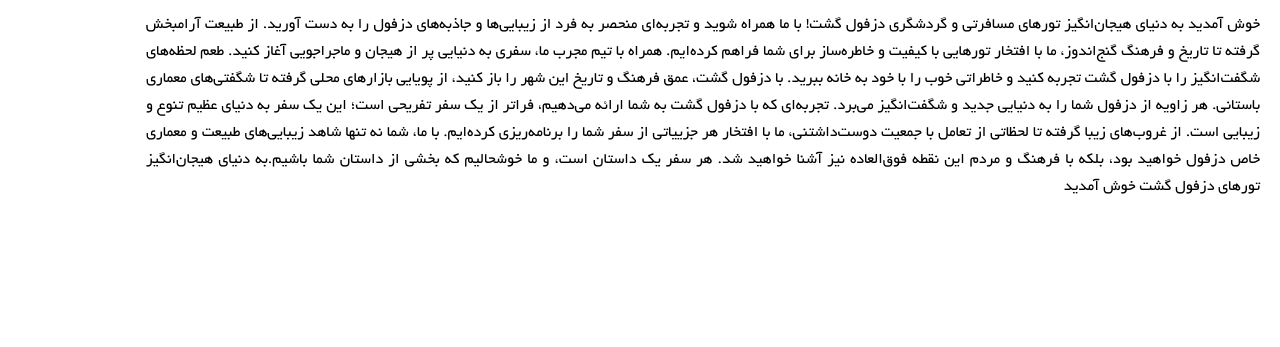
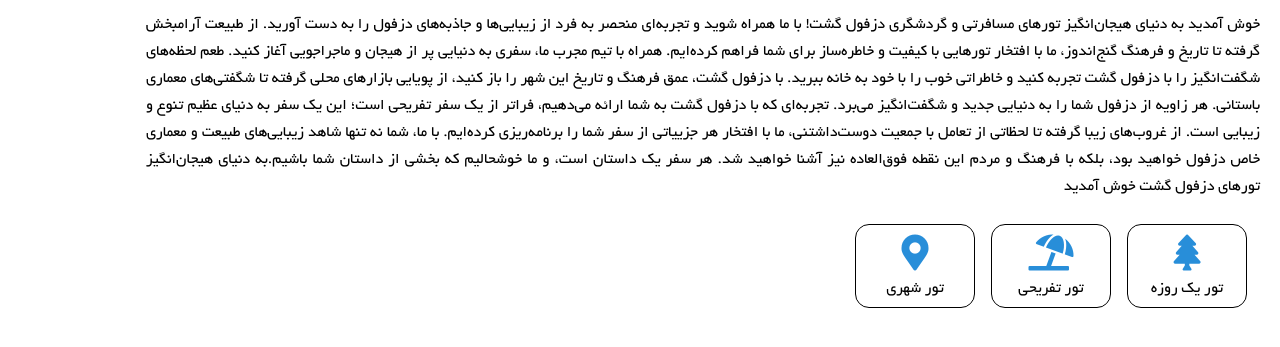
Before and after one commit to mmk4-81/Dezful_gasht, a plain HTML site: page index.html in a window 1280 px wide. Shown: the part 173-520 px from the top of the page. Drawn offline with Linux system fonts and the light colour scheme.

Commit message:
container_card

```diff
--- a/index.html
+++ b/index.html
@@ -54,21 +54,44 @@
               خوش آمدید به دنیای هیجان‌انگیز تورهای مسافرتی و گردشگری دزفول گشت!
               با ما همراه شوید و تجربه‌ای منحصر به فرد از زیبایی‌ها و جاذبه‌های
               دزفول را به دست آورید. از طبیعت آرامبخش گرفته تا تاریخ و فرهنگ
-              گنج‌اندوز، ما با افتخار تورهایی با کیفیت و خاطره‌ساز برای شما فراهم
-              کرده‌ایم. همراه با تیم مجرب ما، سفری به دنیایی پر از هیجان و
+              گنج‌اندوز، ما با افتخار تورهایی با کیفیت و خاطره‌ساز برای شما
+              فراهم کرده‌ایم. همراه با تیم مجرب ما، سفری به دنیایی پر از هیجان و
               ماجراجویی آغاز کنید. طعم لحظه‌های شگفت‌انگیز را با دزفول گشت تجربه
-              کنید و خاطراتی خوب را با خود به خانه ببرید. با دزفول گشت، عمق فرهنگ
-              و تاریخ این شهر را باز کنید، از پویایی بازارهای محلی گرفته تا
-              شگفتی‌های معماری باستانی. هر زاویه از دزفول شما را به دنیایی جدید و
-              شگفت‌انگیز می‌برد. تجربه‌ای که با دزفول گشت به شما ارائه می‌دهیم،
-              فراتر از یک سفر تفریحی است؛ این یک سفر به دنیای عظیم تنوع و زیبایی
-              است. از غروب‌های زیبا گرفته تا لحظاتی از تعامل با جمعیت دوست‌داشتنی،
-              ما با افتخار هر جزییاتی از سفر شما را برنامه‌ریزی کرده‌ایم. با ما،
-              شما نه تنها شاهد زیبایی‌های طبیعت و معماری خاص دزفول خواهید بود،
-              بلکه با فرهنگ و مردم این نقطه فوق‌العاده نیز آشنا خواهید شد. هر سفر
-              یک داستان است، و ما خوشحالیم که بخشی از داستان شما باشیم.به دنیای
-              هیجان‌انگیز تورهای دزفول گشت خوش آمدید
+              کنید و خاطراتی خوب را با خود به خانه ببرید. با دزفول گشت، عمق
+              فرهنگ و تاریخ این شهر را باز کنید، از پویایی بازارهای محلی گرفته
+              تا شگفتی‌های معماری باستانی. هر زاویه از دزفول شما را به دنیایی
+              جدید و شگفت‌انگیز می‌برد. تجربه‌ای که با دزفول گشت به شما ارائه
+              می‌دهیم، فراتر از یک سفر تفریحی است؛ این یک سفر به دنیای عظیم تنوع
+              و زیبایی است. از غروب‌های زیبا گرفته تا لحظاتی از تعامل با جمعیت
+              دوست‌داشتنی، ما با افتخار هر جزییاتی از سفر شما را برنامه‌ریزی
+              کرده‌ایم. با ما، شما نه تنها شاهد زیبایی‌های طبیعت و معماری خاص
+              دزفول خواهید بود، بلکه با فرهنگ و مردم این نقطه فوق‌العاده نیز
+              آشنا خواهید شد. هر سفر یک داستان است، و ما خوشحالیم که بخشی از
+              داستان شما باشیم.به دنیای هیجان‌انگیز تورهای دزفول گشت خوش آمدید
             </p>
+          </div>
+          <div class="container_card">
+            <div class="card">
+              <div class="card-main">
+                <i class="material-icons fas fa-tree"></i>
+                <p class="main-description">تور یک روزه</p>
+              </div>
+            </div>
+
+            <div class="card">
+              <div class="card-main">
+                <i class="material-icons fas fa-umbrella-beach"></i>
+                <p class="main-description">تور تفریحی</p>
+              </div>
+            </div>
+
+            <div class="card">
+              <div class="card-main">
+                <i class="material-icons fas fa-map-marker-alt"></i>
+                <p class="main-description">تور شهری</p>
+              </div>
+            </div>
+          </div>
         </div>
       </div>
     </div>
--- a/style.css
+++ b/style.css
@@ -133,3 +133,44 @@ body {
     width: 90%;
     padding: 0 10px;
 }
+
+.container_card {
+    display: flex;
+    padding: 15px;
+}
+
+.card {
+    width: 120px;
+    border: 1px solid #000;
+    border-radius: 14px;
+    overflow: hidden;
+    display: flex;
+    flex-direction: column;
+    margin: 8px;
+}
+
+.card-main {
+    display: flex;
+    flex-direction: column;
+    justify-content: center;
+    align-items: center;
+    padding: 10px 0;
+}
+
+.material-icons {
+    font-size: 36px;
+    color: var(--primary-color);
+    margin-bottom: 10px;
+}
+
+.icons {
+    font-size: 18px;
+    color: var(--primary-color);
+    margin: 10px 0;
+}
+
+.main-description {
+    color: var(--color);
+    font-size: 16px;
+    text-align: center;
+}
```
